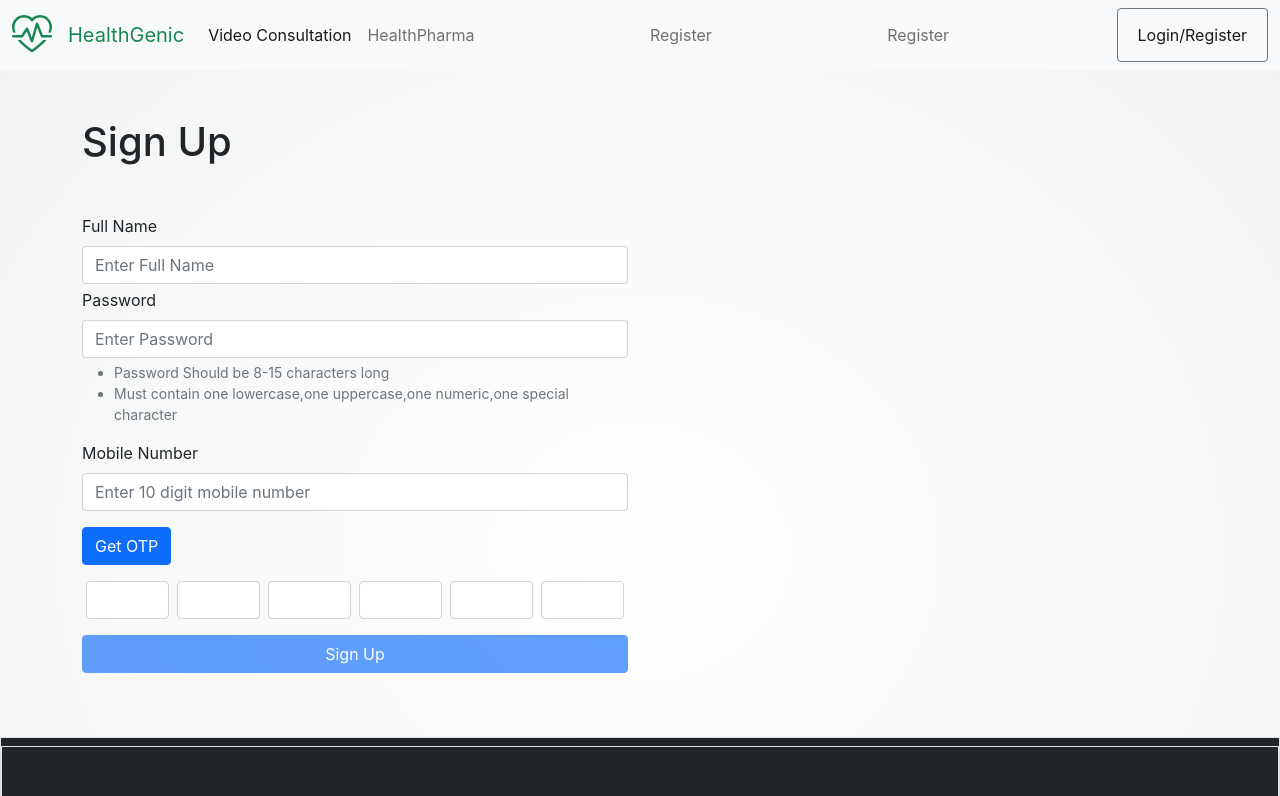
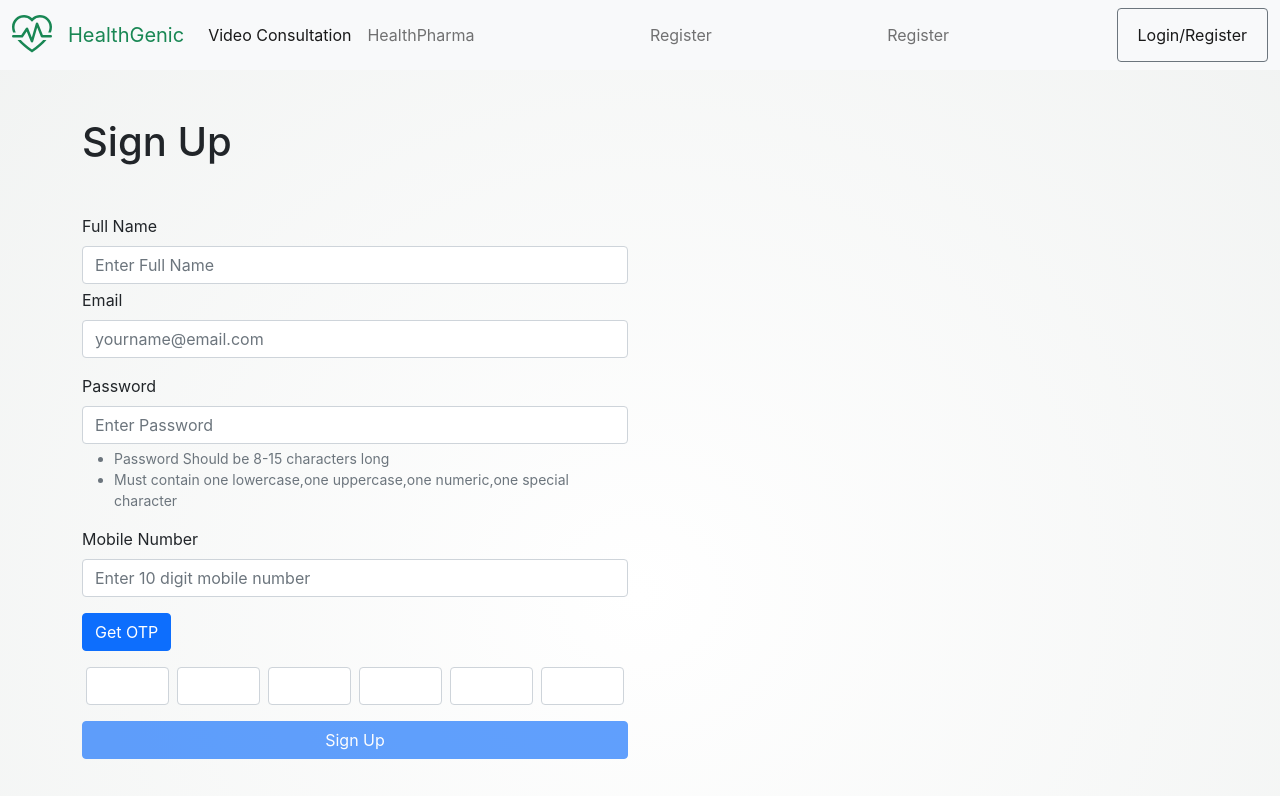
Before and after one commit to healthgenic/healthgenic, a React (Create React App) app in the folder front-end/: page /home/DocRegister in a window 1280 px wide. Shown: the top 796 px of the page. Built offline with nearby package versions, Linux system fonts and the light colour scheme; no server answers.

Commit message:
Create email input field

```diff
--- a/front-end/src/Components/Register/DocterRegistration.jsx
+++ b/front-end/src/Components/Register/DocterRegistration.jsx
@@ -250,6 +250,19 @@
                       {this.state.fullNameHelpText}
                     </div>
                     <div className="mb-3">
+                      <label htmlFor="email" className="form-label">Email</label>
+                      <input
+                        type="email"
+                        name="email"
+                        id="email"
+                        className="form-control"
+                        placeholder="yourname@email.com"
+                        required="required"
+                        value={this.state.email}
+                        onChange={this.validateEmail}
+                      />
+                    </div>
+                    <div className="mb-3">
                       <label htmlFor="" className="form-label">
                         Password
                       </label>
```
